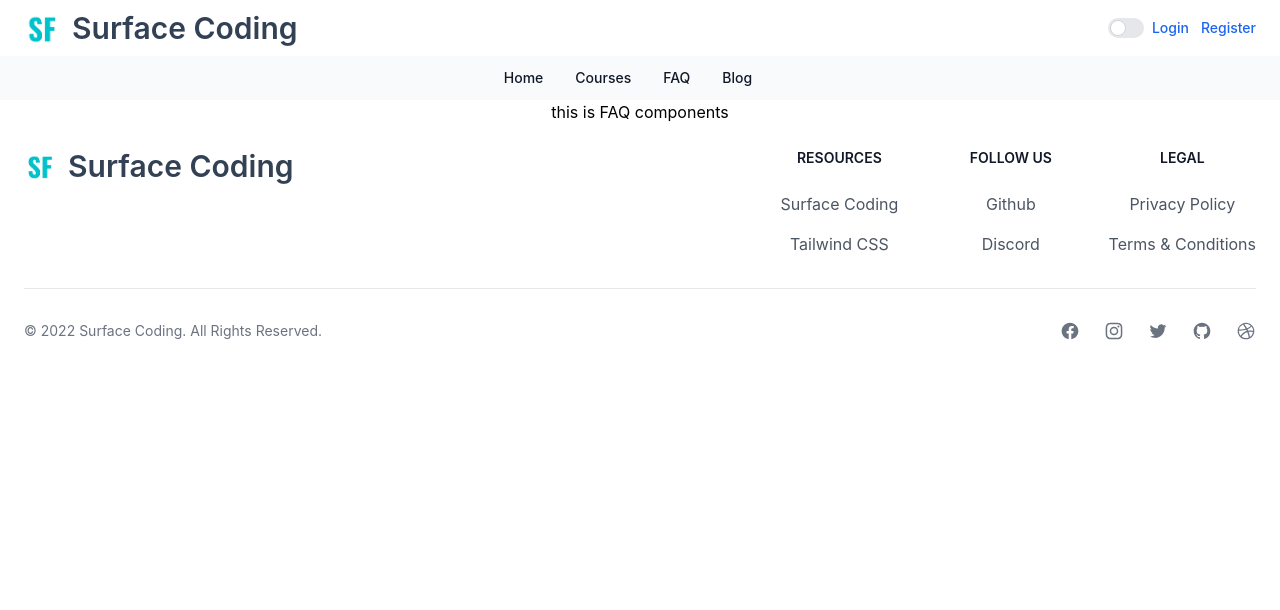
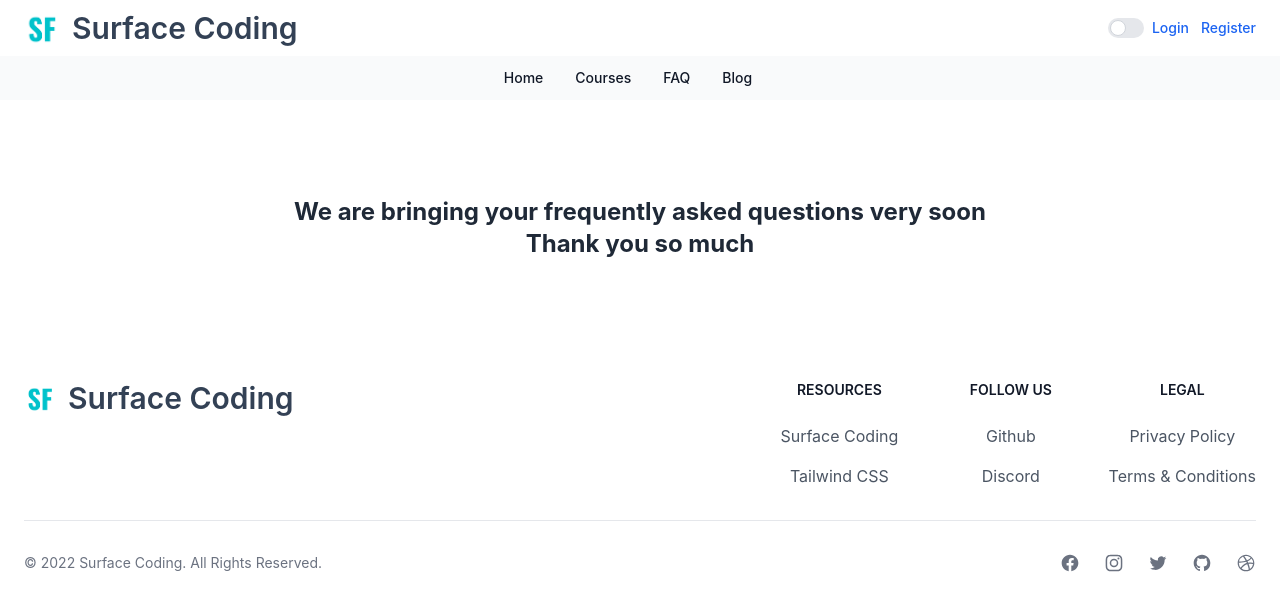
Before and after one commit to akmsyfulalom/surface-coding-client-site, a React (Create React App) app: page /faq in a window 1280 px wide. Shown: the top 610 px of the page. Built offline with nearby package versions, Linux system fonts and the light colour scheme; no server answers.

Commit message:
I finished everything completely

```diff
--- a/src/pages/Faq/Faq.js
+++ b/src/pages/Faq/Faq.js
@@ -1,9 +1,15 @@
-import React from 'react';
+import React, { useState } from 'react';
+import { FaChevronCircleDown, FaChevronCircleUp } from 'react-icons/fa';
 
 const Faq = () => {
+
     return (
         <div>
-            <h2>this is FAQ components</h2>
+            <p className='my-24 font-bold text-2xl text-gray-800'>
+                We are bringing your frequently asked questions very soon
+                <p>Thank you so much </p>
+            </p>
+
         </div>
     );
 };
```
